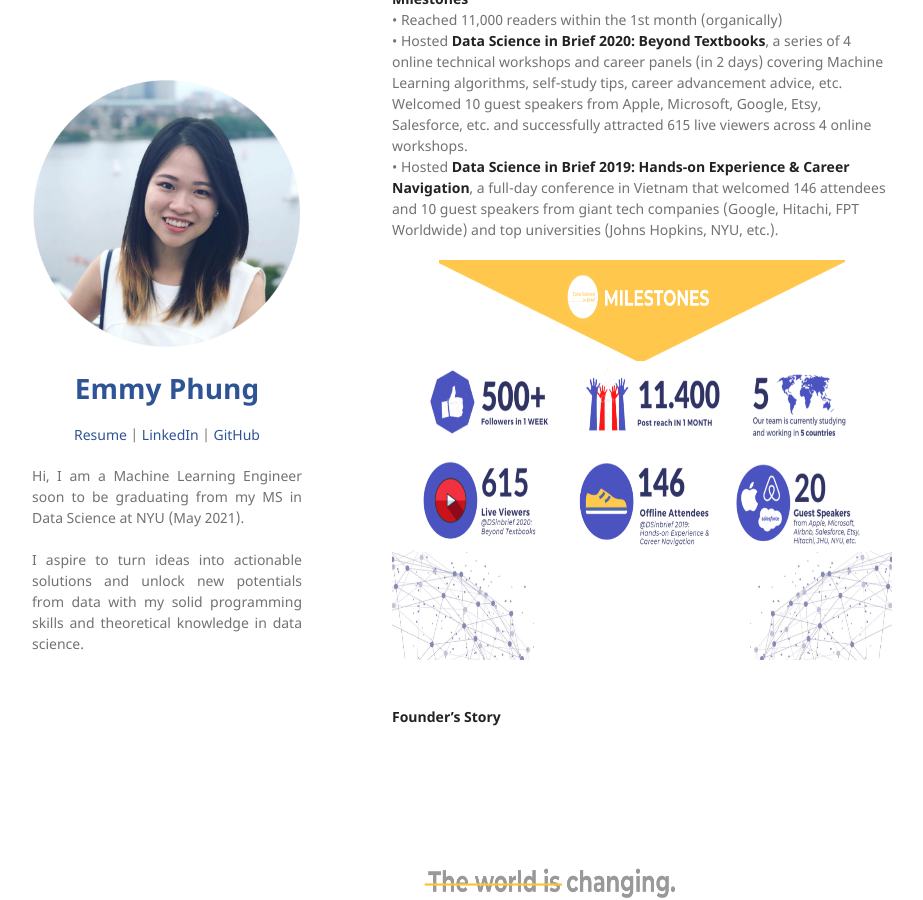
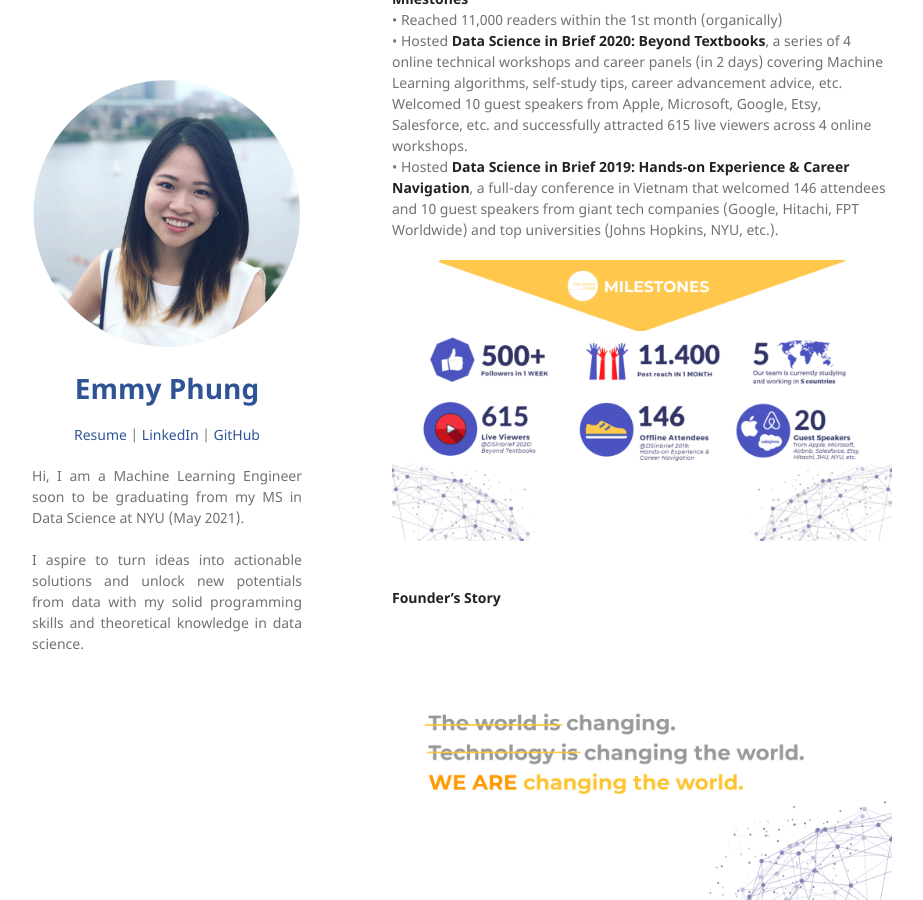
Before and after one commit to Emmyphung/emmyphung.github.io, a Jekyll site: the page built from sections/dsinbrief.md, in a window 1280 px wide and 900 px high, scrolled down 321 px. Shown: the whole window, without its empty margins (178-1101 px from the left). Built offline with Jekyll 4.4.1, drawn with Linux system fonts in a browser that asks for light colours; our own code applies the rules of GitHub Pages for plain Markdown files.

Commit message:
Update dsinbrief.md

```diff
--- a/sections/dsinbrief.md
+++ b/sections/dsinbrief.md
@@ -11,10 +11,10 @@
 • Hosted **Data Science in Brief 2020: Beyond Textbooks**, a series of 4 online technical workshops and career panels (in 2 days) covering Machine Learning algorithms, self-study tips, career advancement advice, etc. Welcomed 10 guest speakers from Apple, Microsoft, Google, Etsy, Salesforce, etc. and successfully attracted 615 live viewers across 4 online workshops. <br>
 • Hosted **Data Science in Brief 2019: Hands-on Experience & Career Navigation**, a full-day conference in Vietnam that welcomed 146 attendees and 10 guest speakers from giant tech companies (Google, Hitachi, FPT Worldwide) and top universities (Johns Hopkins, NYU, etc.).
 
-<center><img src="/images/milestone.png" height="400"/></center> <br>
+<center><img src="/images/milestone.png"/></center> <br>
 
 **Founder's Story** <br>
-<center><img src="/images/quote.png" height="400"/></center> <br>
+<center><img src="/images/quote.png"/></center> <br>
 I like the 3rd saying because unlike the others, it shows a proactive mentality. WE should not be reacting with the changes around us - but we are proactively making the change we want to see in our life and our community.
 
 This is my mentality when founding DSinbrief.
```
